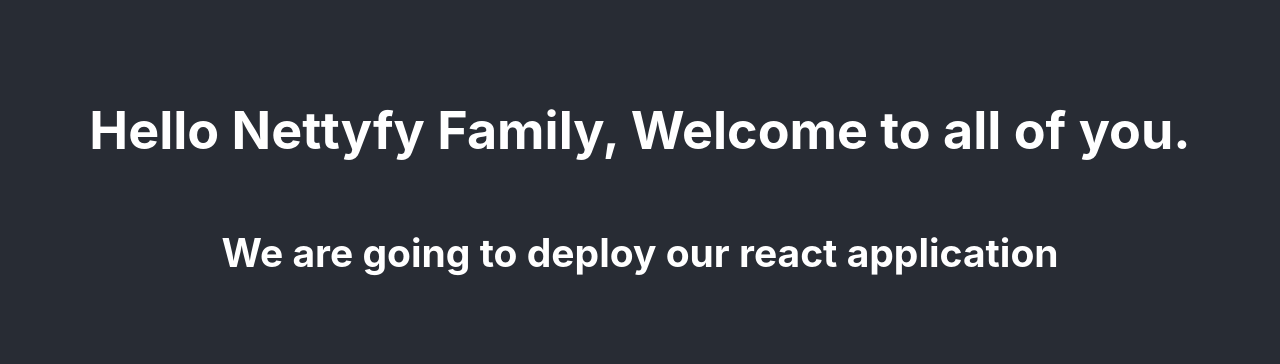
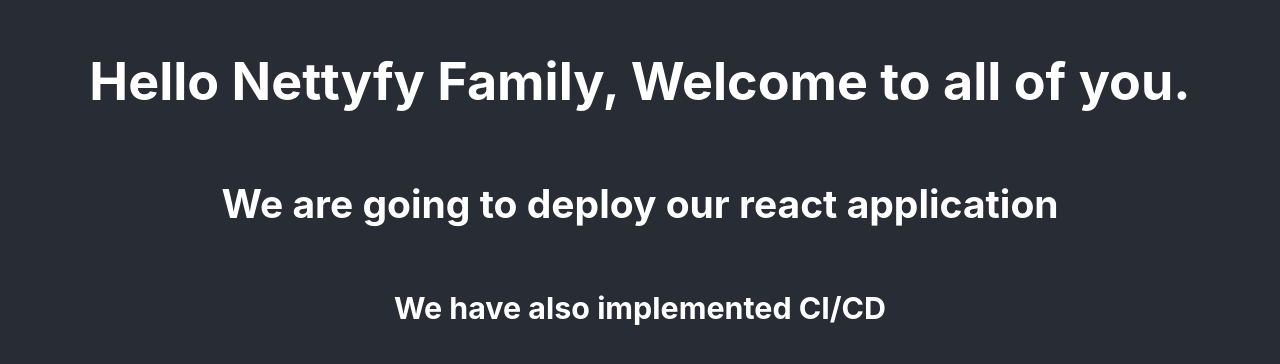
Before and after one commit to Vijay-mathur-nettyfy/react, a React (Create React App) app: page / in a window 1280 px wide. Shown: the part 214-578 px from the top of the page. Built offline with nearby package versions, Linux system fonts and the light colour scheme.

Commit message:
CI/CD also implemented

```diff
--- a/src/App.js
+++ b/src/App.js
@@ -5,7 +5,8 @@
     <div className="App">
       <header className="App-header">
         <h1>Hello Nettyfy Family, Welcome to all of you.</h1>
-        <h2> We are going to deploy our react application</h2>
+        <h2> We are going to deploy our react application </h2>
+        <h3> We have also implemented CI/CD</h3>
       </header>
     </div>
   );
```
Also changed, not shown: 1 other file (tests, documents, lock files or other folders).
